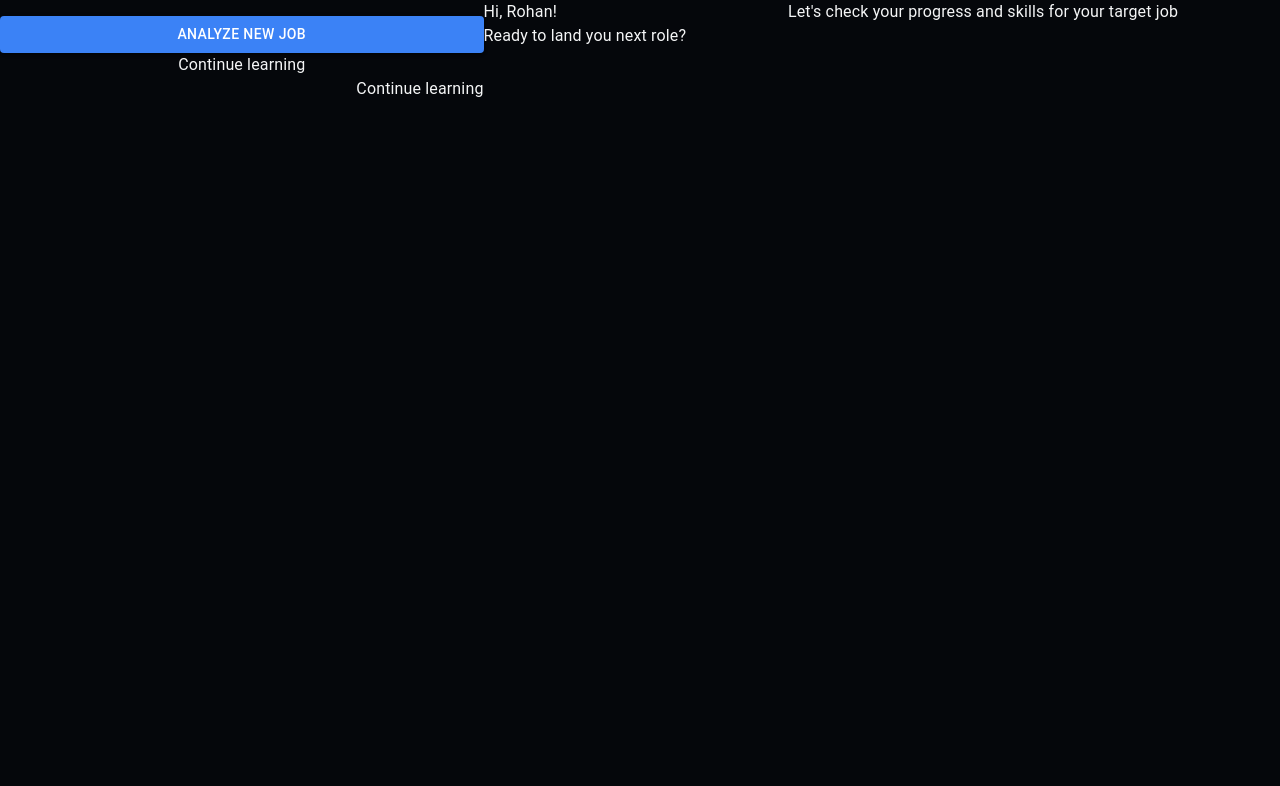
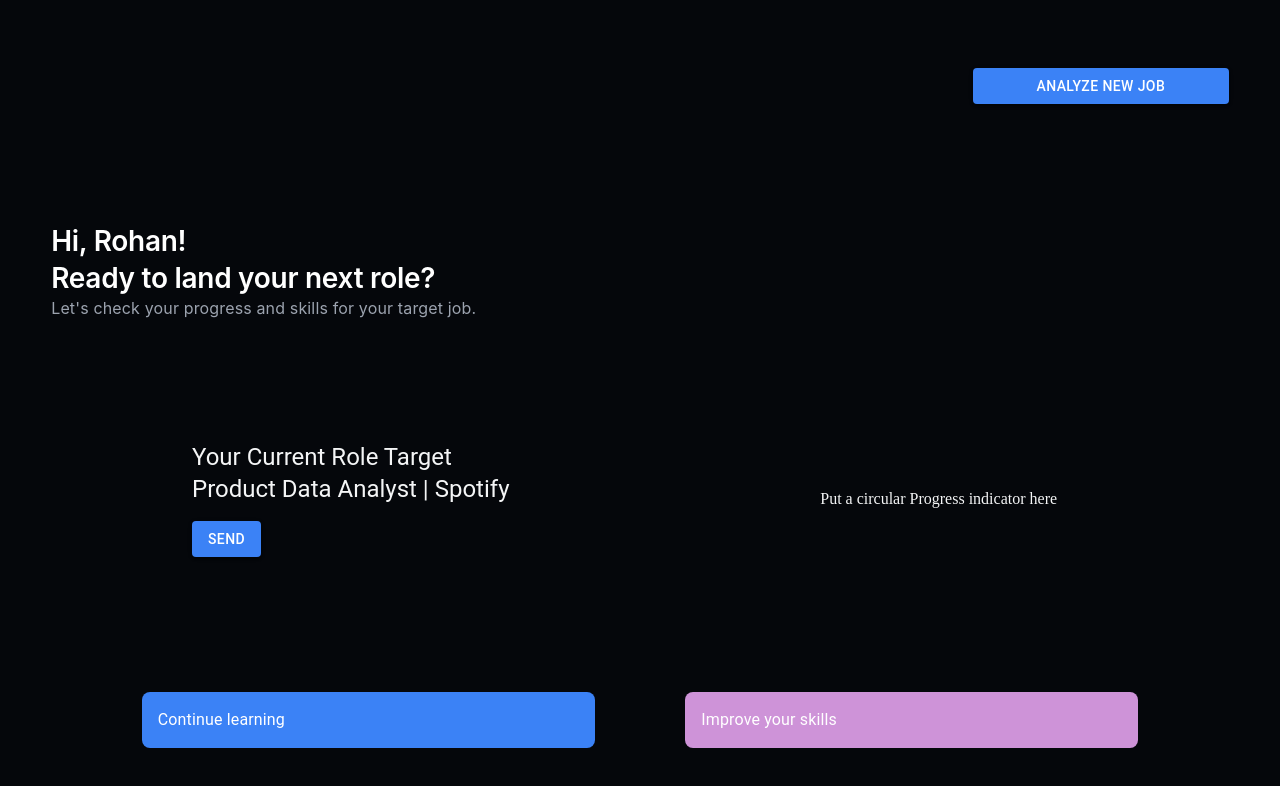
Before and after one commit to whoseunassailable/skilluminati_frontend, a React (Vite) app: page /home in a window 1280 px wide. Shown: the top 786 px of the page. Built offline with nearby package versions, Linux system fonts and the light colour scheme.

Commit message:
homepage partially done

```diff
--- /dev/null
+++ b/src/features/home/components/HomeNavbar.tsx
@@ -0,0 +1,16 @@
+import { Box, Button } from "@mui/material";
+
+export const HomeNavbar = () => {
+  return (
+    <Box
+      display="flex"
+      justifyContent="flex-end" // 👈 pushes button to right
+      width="100%"
+      mt={2}
+    >
+      <Button variant="contained" sx={{ width: "20vw" }}>
+        Analyze New Job
+      </Button>
+    </Box>
+  );
+};
--- /dev/null
+++ b/src/features/home/components/HomeSubTitle.tsx
@@ -0,0 +1,10 @@
+import { Typography } from "@mui/material";
+import { AppTypography } from "../../../common/constants/AppTypography";
+
+export const HomeSubTitle = () => {
+  return (
+    <Typography variant="subtitle1" sx={AppTypography.bodyText}>
+      Let's check your progress and skills for your target job.
+    </Typography>
+  );
+};
--- /dev/null
+++ b/src/features/home/components/HomeTitle.tsx
@@ -0,0 +1,14 @@
+import { Box, Typography } from "@mui/material";
+import { AppTypography } from "../../../common/constants/AppTypography";
+import { HomeSubTitle } from "./HomeSubTitle";
+
+export const HomeTitle = () => {
+  return (
+    <Box>
+      <Typography variant="h5" sx={AppTypography.dashboardTitle}>
+        Hi, Rohan! <br /> Ready to land your next role?
+      </Typography>
+      <HomeSubTitle />
+    </Box>
+  );
+};
--- /dev/null
+++ b/src/features/home/components/JobMatcherSlider.tsx
@@ -0,0 +1,31 @@
+import { Box, Button, Typography } from "@mui/material";
+
+export const JobMatcherSlider = () => {
+  return (
+    <Box
+      display={"grid"}
+      width={"70vw"}
+      gridTemplateAreas={
+        '"job-name-and-score-button circular-progress-indicator"'
+      }
+      gridTemplateColumns={"2fr 1fr"}
+      sx={{ placeSelf: "center" }}
+    >
+      <Box gridArea={"job-name-and-score-button"}>
+        <Typography variant="h5">
+          Your Current Role Target <br />
+          Product Data Analyst | Spotify
+        </Typography>
+        <Button variant="contained" sx={{ mt: 2 }}>
+          Send
+        </Button>
+      </Box>
+      <Box
+        gridArea={"circular-progress-indicator"}
+        sx={{ placeSelf: "center" }}
+      >
+        Put a circular Progress indicator here
+      </Box>
+    </Box>
+  );
+};
--- /dev/null
+++ b/src/features/home/components/QuickActions.tsx
@@ -0,0 +1,36 @@
+import { Box, Typography } from "@mui/material";
+
+export const QuickActions = () => {
+  return (
+    <Box
+      display="grid"
+      gridTemplateColumns="0.2fr 1fr 0.2fr 1fr 0.2fr"
+      gridTemplateAreas='"space-start continue-learning space-middle improve-your-skills space-end"'
+      mt={2}
+    >
+      <Box gridArea={"space-start"}></Box>
+      <Typography
+        gridArea="continue-learning"
+        bgcolor="primary.main"
+        color="white"
+        p={2}
+        borderRadius={2}
+        // sx={{ placeSelf: "center" }}
+      >
+        Continue learning
+      </Typography>
+      <Box gridArea={"space-middle"}></Box>
+      <Typography
+        gridArea="improve-your-skills"
+        bgcolor="secondary.main"
+        color="white"
+        p={2}
+        borderRadius={2}
+        // sx={{ placeSelf: "center" }}
+      >
+        Improve your skills
+      </Typography>
+      <Box gridArea={"space-end"}></Box>
+    </Box>
+  );
+};
--- a/src/features/home/pages/Home.tsx
+++ b/src/features/home/pages/Home.tsx
@@ -1,27 +1,23 @@
-import { Box, Button, Typography } from "@mui/material";
+import { Box } from "@mui/material";
+import { HomeNavbar } from "../components/HomeNavbar";
+import { HomeTitle } from "../components/HomeTitle";
+import { QuickActions } from "../components/QuickActions";
+import { JobMatcherSlider } from "../components/JobMatcherSlider";
 
 export const Home = () => {
   return (
-    <Box display={"grid"} gridTemplateAreas={`"navbar title sub-title "`}>
-      <Button variant="contained" sx={{ mt: 2 }}>
-        Analyze New Job
-      </Button>
-      <Typography>
-        Hi, Rohan! <br /> Ready to land you next role?
-      </Typography>
-      <Typography>
-        Let's check your progress and skills for your target job
-      </Typography>
-      <Box
-        display={"grid"}
-        gridTemplateColumns={"1fr 1fr "}
-        gridTemplateAreas={`"continue-learning improve-your-skills"`}
-      >
-        <Typography gridArea={"coninue-learning"}>Continue learning</Typography>
-        <Typography gridArea={"improve-your-skills"}>
-          Continue learning
-        </Typography>
-      </Box>
+    <Box
+      display="flex"
+      flexDirection="column"
+      height={"100vh"}
+      gap={2}
+      mx={"4vw"}
+      justifyContent="space-around" // 👈 evenly spreads vertical space
+    >
+      <HomeNavbar />
+      <HomeTitle />
+      <JobMatcherSlider></JobMatcherSlider>
+      <QuickActions></QuickActions>
     </Box>
   );
 };
```
